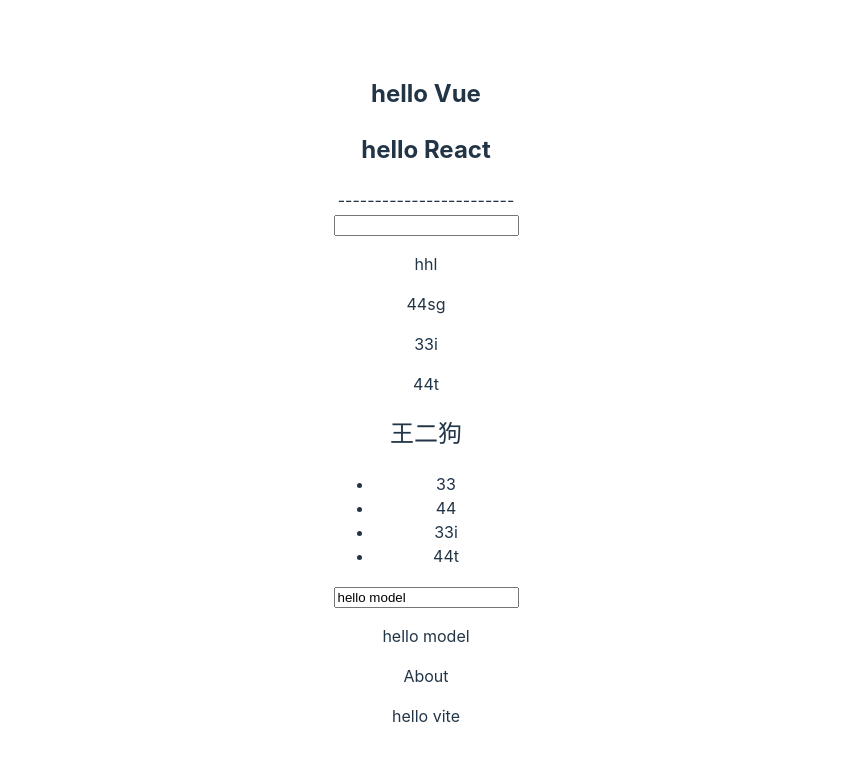
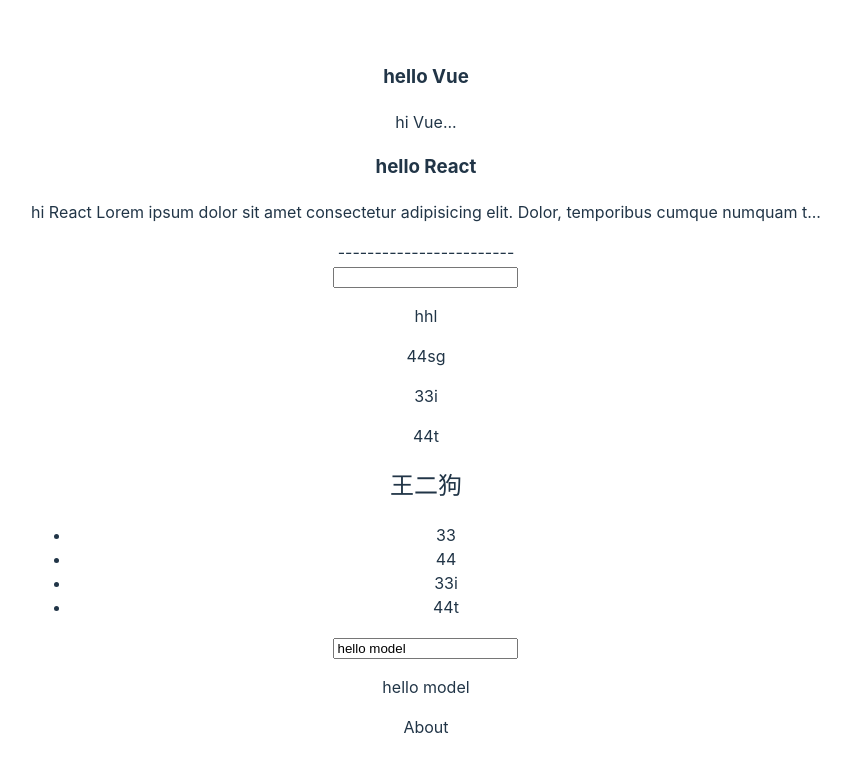
Before and after one commit to XZ361/vite-blog, a Vue app: page / in a window 1280 px wide. Shown: the top 772 px of the page, without its empty margins (214-1065 px from the left). Built offline with nearby package versions, Linux system fonts and the light colour scheme.

Commit message:
update:props属性传值&computed

```diff
--- a/src/App.vue
+++ b/src/App.vue
@@ -8,8 +8,8 @@
 import Postlist from './components/postList.vue'
 
 let posts = [
-  {title:'hello Vue',id:'001'},
-  {title:'hello React',id:'002'}
+  {title:'hello Vue',body:'hi Vue',id:1},
+  {title:'hello React',body:'hi React Lorem ipsum dolor sit amet consectetur adipisicing elit. Dolor, temporibus cumque numquam tenetur praesentium aliquam debitis rerum maxime quia sunt, magni laborum molestias eveniet voluptates ipsam iste iusto a. Quam?',id:2}
 ]
 </script>
 
@@ -19,7 +19,6 @@
   <SearchBar></SearchBar>
   <Compute></Compute>
   <About></About>
-  <p>hello vite</p>
   <!-- <Home></Home> -->
 
   <!-- <div>
--- /dev/null
+++ b/src/components/SinglePost.vue
@@ -0,0 +1,21 @@
+<template>
+    <div>
+        <h3> {{ post.title }}</h3>
+        <p>{{ snippet }}</p>
+    </div>
+</template>
+
+<script setup>
+import { computed } from 'vue';
+const getPost = defineProps({
+    post:Object
+})
+const snippet = computed(()=>{
+    // console.log(getPost.post);
+    return getPost.post.body.substring(0,100)+'...';
+})
+</script>
+
+<style lang="scss" scoped>
+
+</style>
--- a/src/components/postList.vue
+++ b/src/components/postList.vue
@@ -1,12 +1,13 @@
 <template>
     <div class="post-list">
         <div v-for="post in posts" :key="post.id">
-            <h2>{{ post.title }}</h2>
+            <SinglePost :post="post"></SinglePost>
         </div>
     </div>
 </template>
 
 <script setup>
+import SinglePost  from "./SinglePost.vue";
 defineProps({
     posts:Array
 })
```
